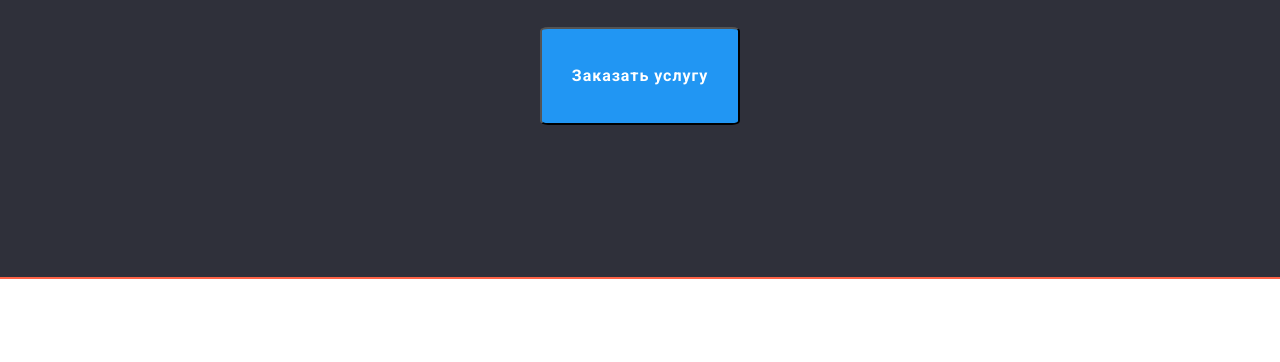
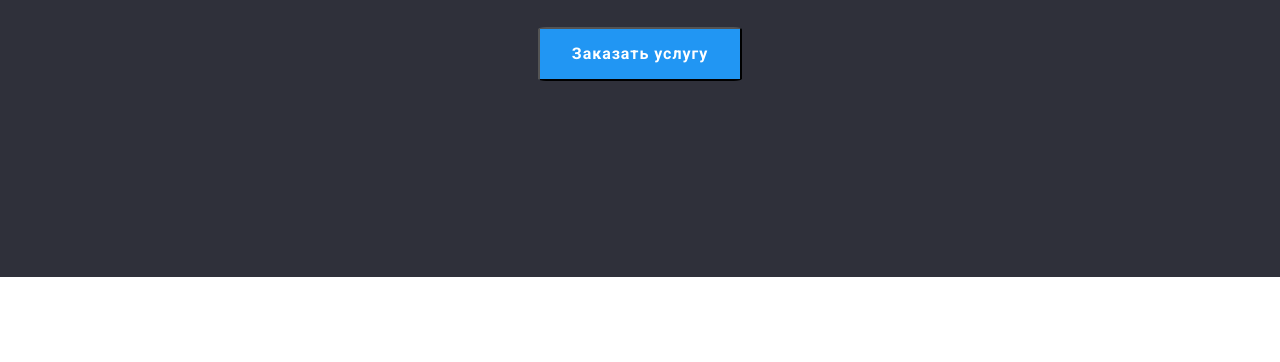
Before and after one commit to nabock/goit-markup-hw-02, a plain HTML site: page index.html in a window 1280 px wide. Shown: the part 438-800 px from the top of the page. Drawn offline with nearby package versions, Linux system fonts and the light colour scheme.

Commit message:
updated size button for page-hero

```diff
--- a/css/styles.css
+++ b/css/styles.css
@@ -143,7 +143,6 @@ a {
 
 	text-align: center;
 	background: #2f303a;
-	outline: 2px solid tomato;
 }
 
 .hero-title {
@@ -173,7 +172,7 @@ a {
 	min-width: 200px;
 	min-height: 50px;
 	border-radius: 4%;
-	padding: 32px 10px;
+	padding: 10px 32px;
 	margin: 0px;
 }
 
```
